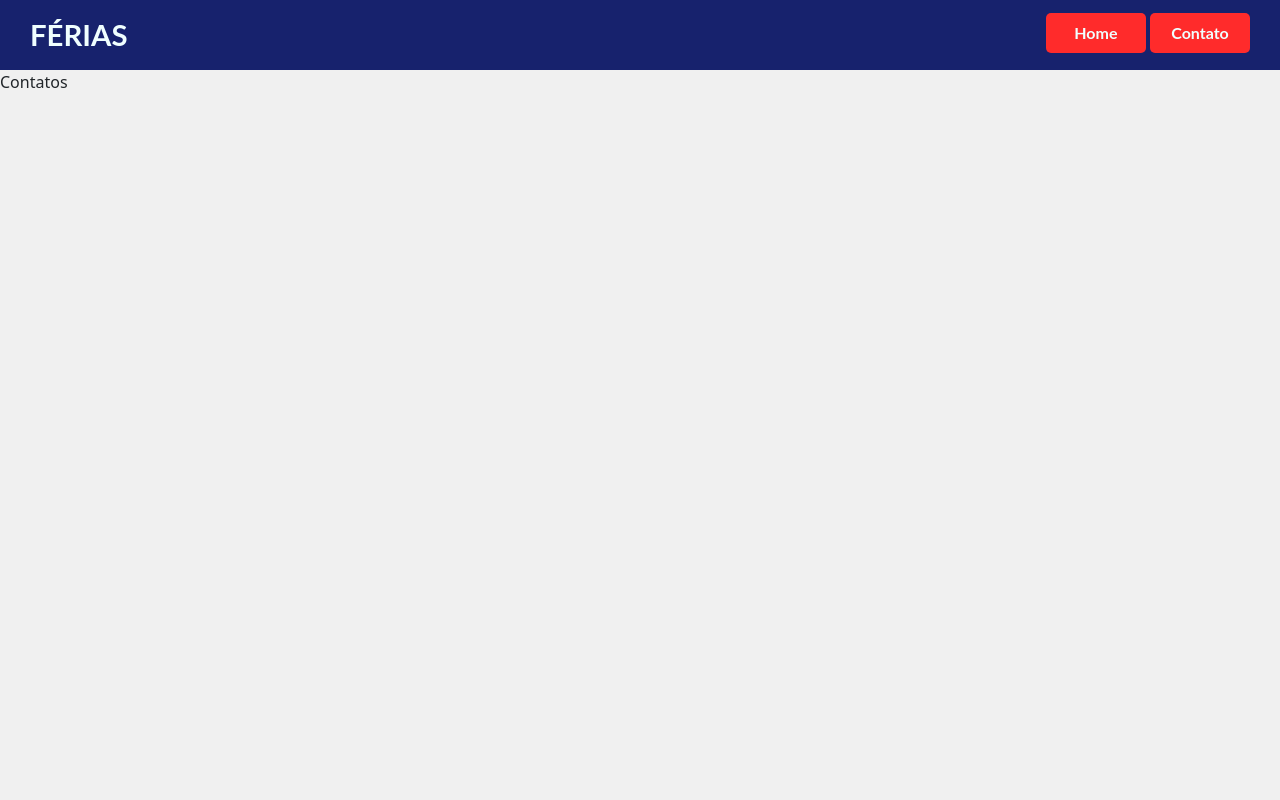
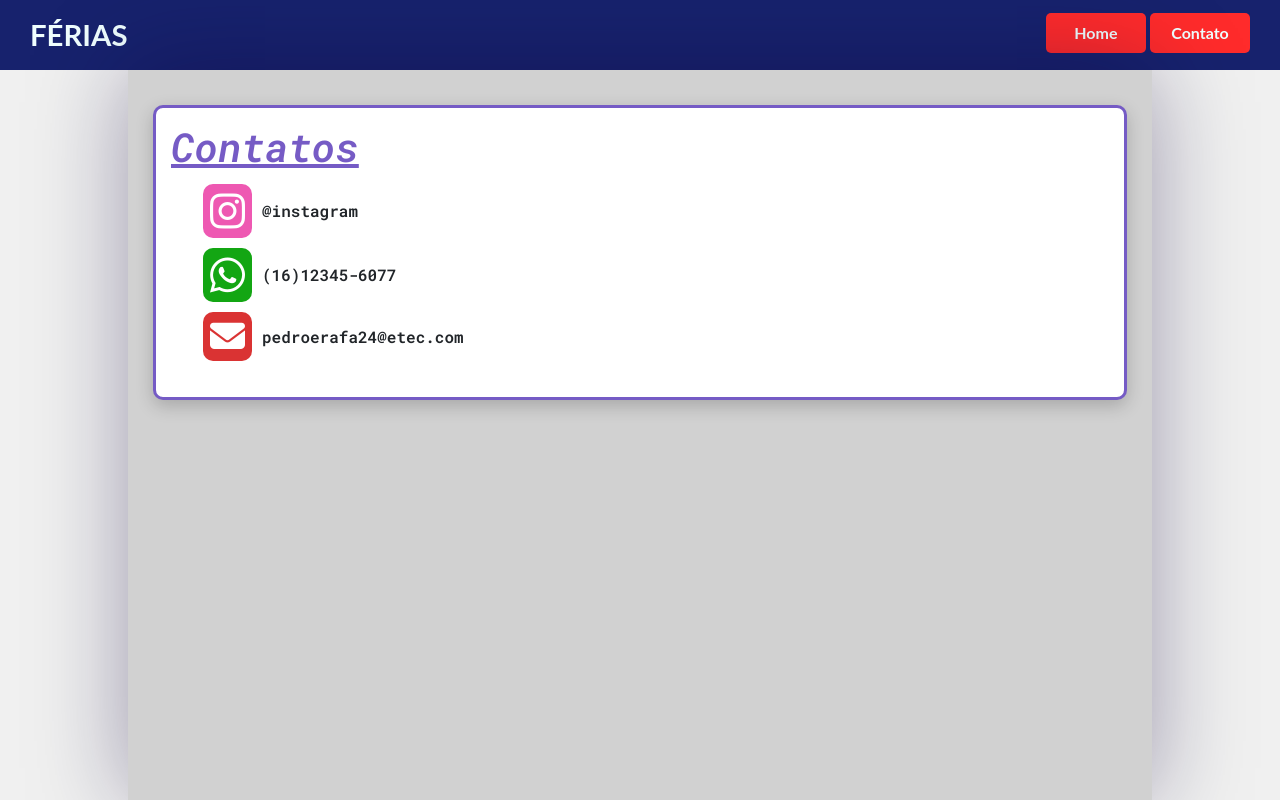
Before and after one commit to nukhes/desenvolvimento-web-etec2, a plain HTML site: page Ferias/contato.html in a window 1280 px wide. Drawn offline with nearby package versions, Linux system fonts and the light colour scheme; a web font is replaced by a local one.

Commit message:
contatos feito

```diff
--- a/Ferias/contato.html
+++ b/Ferias/contato.html
@@ -7,6 +7,30 @@
     <link href="https://cdn.jsdelivr.net/npm/bootstrap@5.3.2/dist/css/bootstrap.min.css" rel="stylesheet" integrity="sha384-T3c6CoIi6uLrA9TneNEoa7RxnatzjcDSCmG1MXxSR1GAsXEV/Dwwykc2MPK8M2HN" crossorigin="anonymous">
 
     <link rel="stylesheet" href="css/geral.css">
+
+    <style>
+        #contatos {
+            list-style: none;
+            font-weight: 400;
+        }
+
+        #contatos .fa-brands, .fa-solid {
+            font-size: 40px;
+            background-color: rgb(238, 88, 178);
+            padding: 7px;
+            margin: 5px 10px 5px 0;
+            border-radius: 10px;
+            color: white;
+        }
+
+        #contatos li {
+            display: flex;
+            align-items: center;
+            align-content: center;
+
+        }
+    </style>
+
 </head>
 <body>
 
@@ -18,8 +42,20 @@
         </ul>
     </header>
 
-    Contatos
+    <div id="conteudo">
+        <div class="caixa">
+            <h1><a class="mono" href="#">Contatos</a></h1>
+
+            <ul id="contatos">
+                <li class="mono"><i class="fa-brands fa-instagram"></i>@instagram</li>
+                <li class="mono"><i class="fa-brands fa-whatsapp" style="background-color: rgb(19, 166, 19);"></i>(16)12345-6077</li>
+                <li class="mono"><i class="fa-solid fa-envelope" style="font-size: 35px; background-color: rgb(218, 51, 51);"></i></i>pedroerafa24@etec.com</li>
+            </ul>
+
+        </div>
+    </div>
 
     <script src="https://cdn.jsdelivr.net/npm/bootstrap@5.3.2/dist/js/bootstrap.bundle.min.js" integrity="sha384-C6RzsynM9kWDrMNeT87bh95OGNyZPhcTNXj1NW7RuBCsyN/o0jlpcV8Qyq46cDfL" crossorigin="anonymous"></script>
+    <script src="https://kit.fontawesome.com/1abf4eb26a.js" crossorigin="anonymous"></script>
 </body>
 </html>
```
